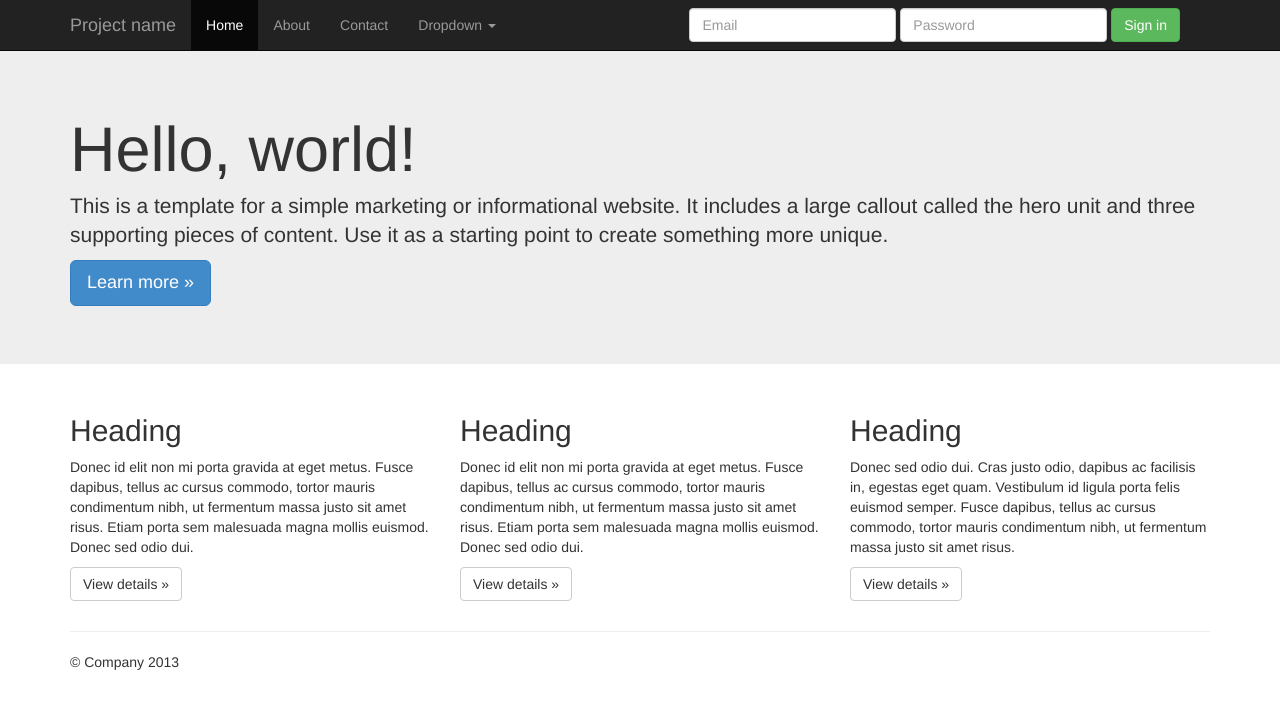
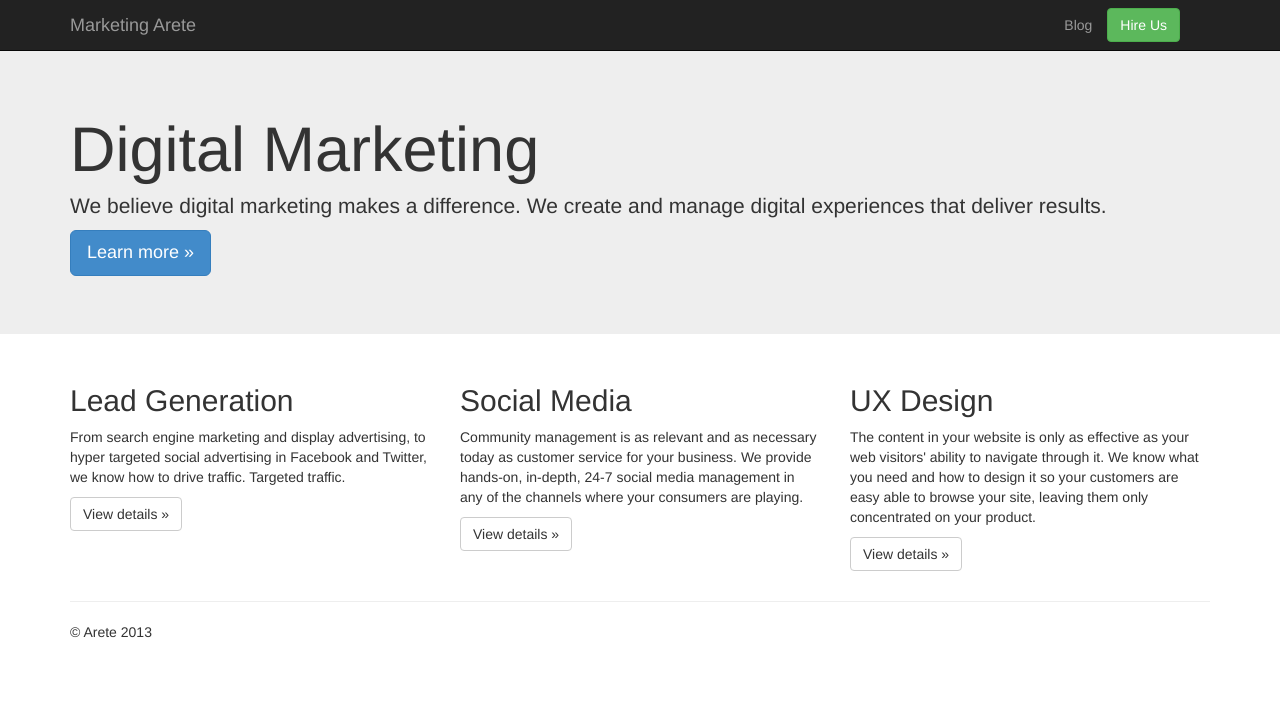
Before and after one commit to sabondano/arete, a Jekyll site: the page index.html, which Jekyll copies as it is, in a window 1280 px wide. Shown: the top 709 px of the page. Built offline with Jekyll 4.4.1, drawn with Linux system fonts in a browser that asks for light colours; nearby versions of some CDN libraries; library files that are not in the unit come from our copies; Markdown is read by kramdown in place of the engine named in the settings.

Commit message:
Modified copy and navbar

```diff
--- a/index.html
+++ b/index.html
@@ -6,7 +6,7 @@
     <meta name="author" content="">
     <link rel="shortcut icon" href="../../assets/ico/favicon.png">
 
-    <title>Jumbotron Template for Bootstrap</title>
+    <title>Digital Marketing Arete</title>
 
     <!-- Bootstrap core CSS -->
     <link href="css/bootstrap.css" rel="stylesheet">
@@ -31,35 +31,15 @@
             <span class="icon-bar"></span>
             <span class="icon-bar"></span>
           </button>
-          <a class="navbar-brand" href="#">Project name</a>
+          <a class="navbar-brand" href="#">Marketing Arete</a>
         </div>
         <div class="navbar-collapse collapse">
-          <ul class="nav navbar-nav">
-            <li class="active"><a href="#">Home</a></li>
-            <li><a href="#about">About</a></li>
-            <li><a href="#contact">Contact</a></li>
-            <li class="dropdown">
-              <a href="#" class="dropdown-toggle" data-toggle="dropdown">Dropdown <b class="caret"></b></a>
-              <ul class="dropdown-menu">
-                <li><a href="#">Action</a></li>
-                <li><a href="#">Another action</a></li>
-                <li><a href="#">Something else here</a></li>
-                <li class="divider"></li>
-                <li class="dropdown-header">Nav header</li>
-                <li><a href="#">Separated link</a></li>
-                <li><a href="#">One more separated link</a></li>
-              </ul>
-            </li>
+          <form class="navbar-form navbar-right">
+            <button type="button" class="btn btn-success" href="#">Hire Us</button>
+          </form>
+          <ul class="nav navbar-nav navbar-right">
+            <li><a href="/blog.html">Blog</a></li>
           </ul>
-          <form class="navbar-form navbar-right">
-            <div class="form-group">
-              <input type="text" placeholder="Email" class="form-control">
-            </div>
-            <div class="form-group">
-              <input type="password" placeholder="Password" class="form-control">
-            </div>
-            <button type="submit" class="btn btn-success">Sign in</button>
-          </form>
         </div><!--/.navbar-collapse -->
       </div>
     </div>
@@ -67,8 +47,8 @@
     <!-- Main jumbotron for a primary marketing message or call to action -->
     <div class="jumbotron">
       <div class="container">
-        <h1>Hello, world!</h1>
-        <p>This is a template for a simple marketing or informational website. It includes a large callout called the hero unit and three supporting pieces of content. Use it as a starting point to create something more unique.</p>
+        <h1>Digital Marketing</h1>
+        <p>We believe digital marketing makes a difference. We create and manage digital experiences that deliver results.</p>
         <p><a class="btn btn-primary btn-lg">Learn more »</a></p>
       </div>
     </div>
@@ -77,18 +57,18 @@
       <!-- Example row of columns -->
       <div class="row">
         <div class="col-lg-4">
-          <h2>Heading</h2>
-          <p>Donec id elit non mi porta gravida at eget metus. Fusce dapibus, tellus ac cursus commodo, tortor mauris condimentum nibh, ut fermentum massa justo sit amet risus. Etiam porta sem malesuada magna mollis euismod. Donec sed odio dui. </p>
+          <h2>Lead Generation</h2>
+          <p>From search engine marketing and display advertising, to hyper targeted social advertising in Facebook and Twitter, we know how to drive traffic. Targeted traffic. </p>
           <p><a class="btn btn-default" href="#">View details »</a></p>
         </div>
         <div class="col-lg-4">
-          <h2>Heading</h2>
-          <p>Donec id elit non mi porta gravida at eget metus. Fusce dapibus, tellus ac cursus commodo, tortor mauris condimentum nibh, ut fermentum massa justo sit amet risus. Etiam porta sem malesuada magna mollis euismod. Donec sed odio dui. </p>
+          <h2>Social Media</h2>
+          <p>Community management is as relevant and as necessary today as customer service for your business. We provide hands-on, in-depth, 24-7 social media management in any of the channels where your consumers are playing. </p>
           <p><a class="btn btn-default" href="#">View details »</a></p>
        </div>
         <div class="col-lg-4">
-          <h2>Heading</h2>
-          <p>Donec sed odio dui. Cras justo odio, dapibus ac facilisis in, egestas eget quam. Vestibulum id ligula porta felis euismod semper. Fusce dapibus, tellus ac cursus commodo, tortor mauris condimentum nibh, ut fermentum massa justo sit amet risus.</p>
+          <h2>UX Design</h2>
+          <p>The content in your website is only as effective as your web visitors' ability to navigate through it. We know what you need and how to design it so your customers are easy able to browse your site, leaving them only concentrated on your product. </p>
           <p><a class="btn btn-default" href="#">View details »</a></p>
         </div>
       </div>
@@ -96,7 +76,7 @@
       <hr>
 
       <footer>
-        <p>© Company 2013</p>
+        <p>© Arete 2013</p>
       </footer>
     </div> <!-- /container -->
 
```
